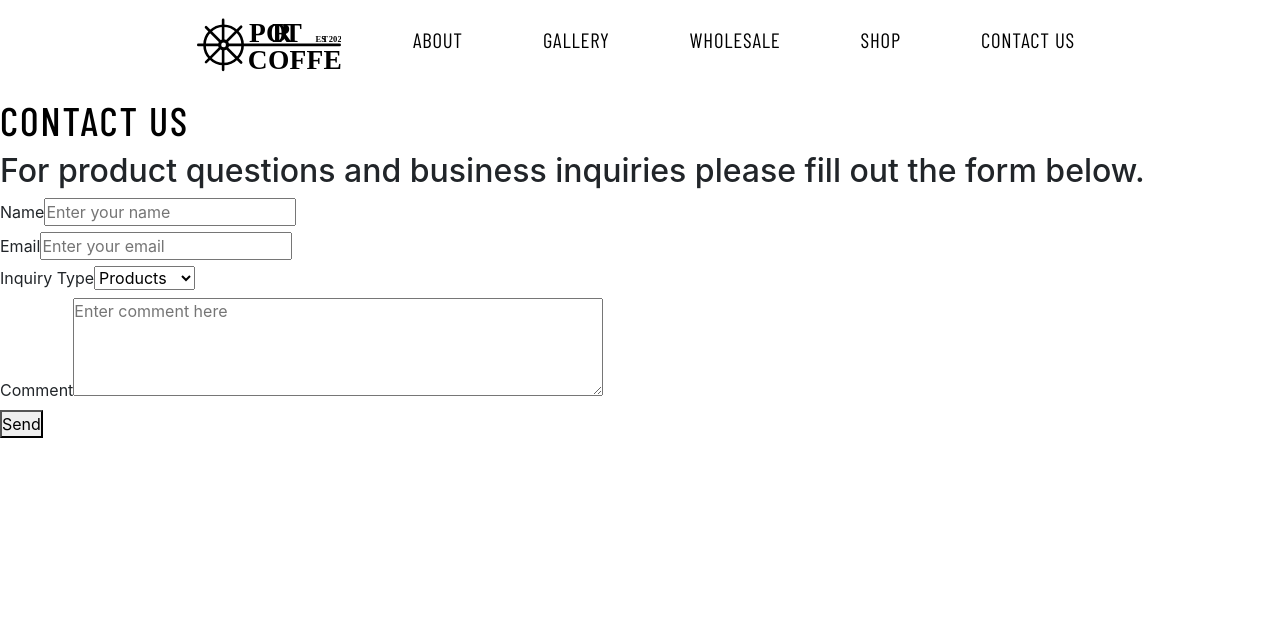
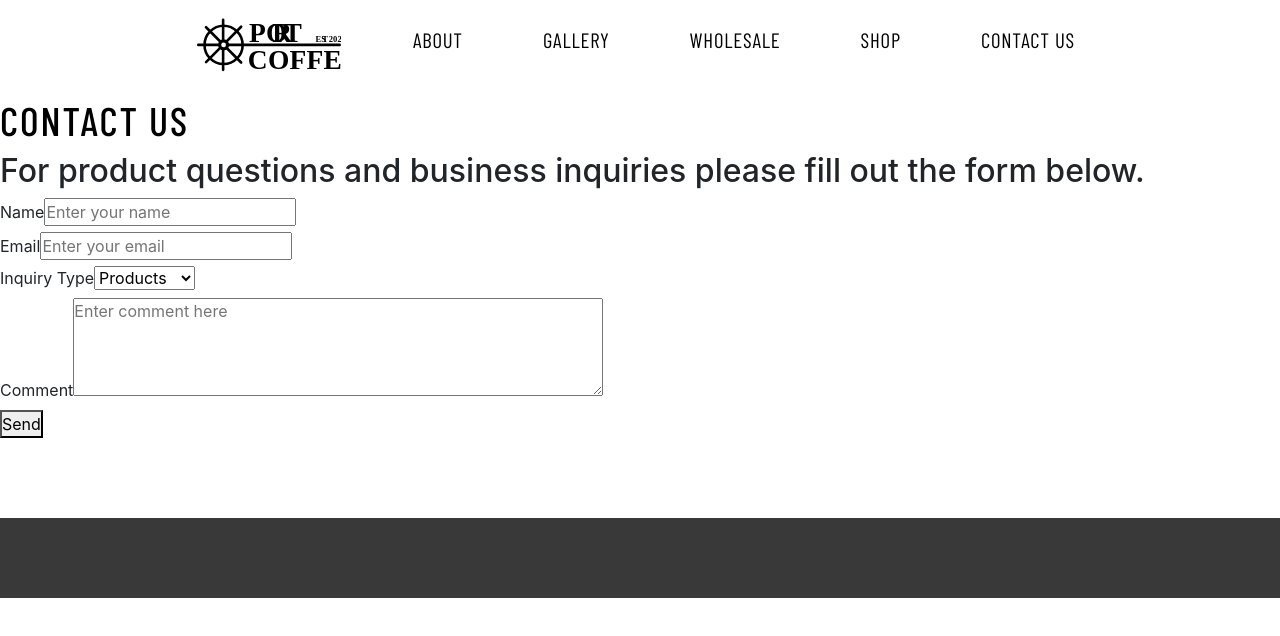
Before and after one commit to GioAceto/react-project, a React (Create React App) app in the folder client/: page /contact in a window 1280 px wide. Shown: the top 636 px of the page. Built offline with nearby package versions, Linux system fonts and the light colour scheme; a web font is replaced by a local one.

Commit message:
change file structure

```diff
--- /dev/null
+++ b/client/src/components/contact-section.js
@@ -0,0 +1,23 @@
+import React, { useState } from "react"
+import "../App.css"
+import ContactForm from "./form.js"
+import FormSuccess from "./form-success.js"
+import "./contact.css"
+
+const ContactSection = () => {
+  const [isSubmit, setIsSubmit] = useState(false)
+
+  function submitForm() {
+    setIsSubmit(true);
+  }
+  return (
+    <>
+      <div className="contact-container">
+        {!isSubmit ? <ContactForm submitForm=
+          {submitForm} /> : <FormSuccess />}
+      </div>
+    </>
+  )
+};
+
+export default ContactSection
--- a/client/src/components/footer.css
+++ b/client/src/components/footer.css
@@ -0,0 +1,7 @@
+.footer-container {
+  margin-top: 5rem;
+  margin-bottom: 0rem;
+  width: 100%;
+  height: 5rem;
+  background-color: #393939;
+}
--- a/client/src/components/footer.js
+++ b/client/src/components/footer.js
@@ -1,4 +1,5 @@
 import React from 'react'
+import "./footer.css"
 
 const Footer = () => {
   return (
--- a/client/src/components/form.js
+++ b/client/src/components/form.js
@@ -1,5 +1,5 @@
 import React from 'react';
-import "./form.css";
+import "./contact.css"
 import useForm from './use-form.js';
 import validate from "./validate.js";
 
@@ -59,7 +59,6 @@ const ContactForm = ({ submitForm }) => {
           <button className="form-input-btn" type="submit">Send</button>
         </div>
       </form>
-
     </div >
   )
 }
--- a/client/src/components/gallery-section.js
+++ b/client/src/components/gallery-section.js
@@ -1,6 +1,5 @@
 import React from "react";
 import "./gallery-section.css";
-import "./gallery-section";
 
 const GallerySection = () => {
   return (
--- a/client/src/components/pages/about.js
+++ b/client/src/components/pages/about.js
@@ -1,11 +1,13 @@
 import React from "react"
 import "../../App.css"
 import HeroSection from "../hero-section.js"
+import Footer from "../footer"
 
 const Home = () => {
   return (
     <>
       <HeroSection />
+      <Footer />
     </>
   )
 };
--- a/client/src/components/pages/contact.js
+++ b/client/src/components/pages/contact.js
@@ -1,18 +1,13 @@
-import React, { useState } from "react"
+import React from "react"
 import "../../App.css"
-import ContactForm from "../form.js"
-import FormSuccess from "../form-success.js"
+import ContactSection from "../contact-section.js"
+import Footer from "../footer.js"
 
 const Contact = () => {
-  const [isSubmit, setIsSubmit] = useState(false)
-
-  function submitForm() {
-    setIsSubmit(true);
-  }
   return (
     <>
-      {!isSubmit ? <ContactForm submitForm=
-        {submitForm} /> : <FormSuccess />}
+      <ContactSection />
+      <Footer />
     </>
   )
 };
--- a/client/src/components/pages/gallery.js
+++ b/client/src/components/pages/gallery.js
@@ -1,11 +1,13 @@
 import React from "react"
 import "../../App.css"
 import GallerySection from "../gallery-section.js"
+import Footer from "../footer"
 
 const Gallery = () => {
   return (
     <>
       <GallerySection />
+      <Footer />
     </>
   )
 };
```
Also changed, not shown: client/src/components/contact.css (renamed from client/src/components/form.css).
